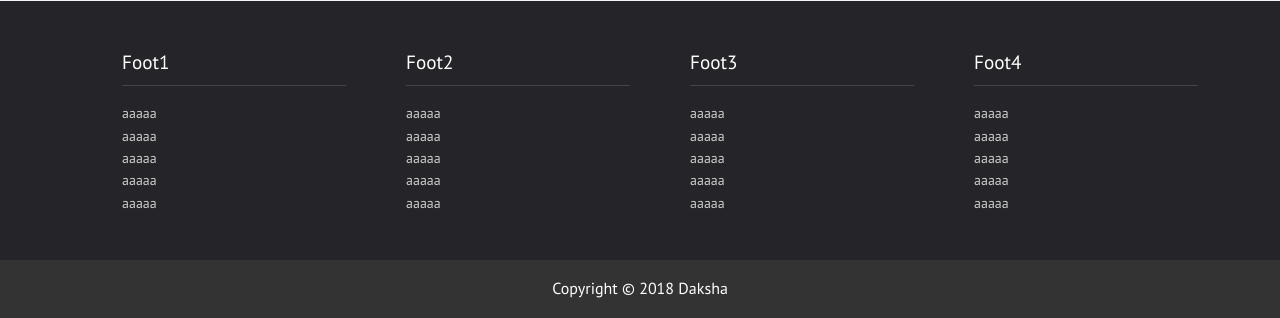
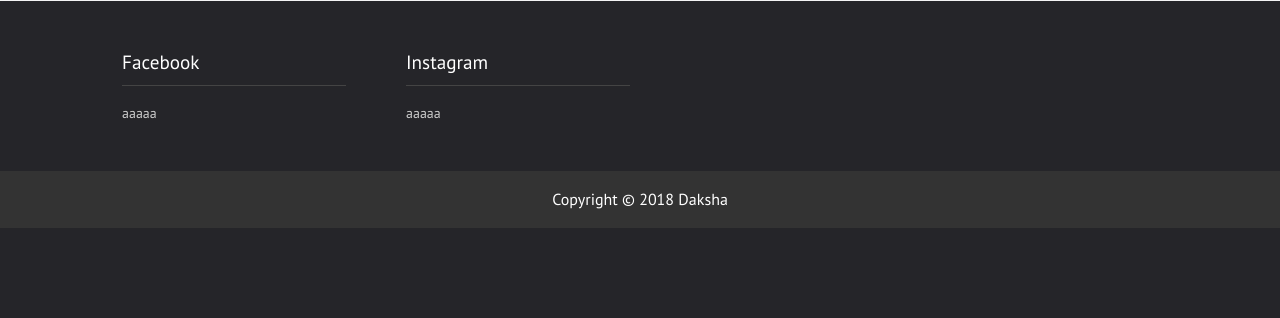
Before and after one commit to rejuls/daksha18, a Django app: page / in a window 1280 px wide. Shown: the part 5876-6194 px from the top of the page. After the commit the page ends 6104 px from the top, so only its background shows below. Run offline with Django 3.2, Linux system fonts and the light colour scheme; some libraries are stand-ins or nearby versions.

Commit message:
Add files via upload

```diff
--- a/rank/templates/css/style.css
+++ b/rank/templates/css/style.css
@@ -286,7 +287,12 @@ nav a#openup {
 .cf {
   zoom: 1;
 }
-
+.section-main h2
+{
+  border:1px solid white;
+  width:25%;
+  display: inline;
+}
 @media screen and (max-width: 780px) {
   .gift-cards {
     grid-template-columns: 1fr;
--- a/rank/templates/index.html
+++ b/rank/templates/index.html
@@ -5,7 +5,7 @@
   <meta charset="UTF-8">
   <meta name="viewport" content="width=device-width, initial-scale=1.0">
   <meta http-equiv="X-UA-Compatible" content="ie=edge">
-  <link rel="stylesheet" href="https://use.fontawesome.com/releases/v5.2.0/css/all.css" integrity="sha384-hWVjflwFxL6sNzntih27bfxkr27PmbbK/iSvJ+a4+0owXq79v+lsFkW54bOGbiDQ">
+  <link rel="stylesheet" href="https://use.fontawesome.com/releases/v5.2.0/css/all.css" integrity="sha384-hWVjflwFxL6sNzntih27bfxkr27PmbbK/iSvJ+a4+0owXq79v+lsFkW54bOGbiDQ" crossorigin="anonymous">
   <link rel="shortcut icon" type="image/x-icon" href="/favicon.ico">
   <link rel="stylesheet" href="css/style.css">
   <title>Welcome to DAKSHA </title>
@@ -105,80 +107,19 @@
     <div class="container">
       <div class="footer-cols">
         <ul>
-          <li>Foot1</li>
-          <li>
-            <a href="#">aaaaa</a>
-          </li>
-          <li>
-            <a href="#">aaaaa</a>
-          </li>
-          <li>
-            <a href="#">aaaaa</a>
-          </li>
-          <li>
-            <a href="#">aaaaa</a>
-          </li>
+          <li>Facebook</li>
           <li>
             <a href="#">aaaaa</a>
           </li>
         </ul>
 
         <ul>
-          <li>Foot2</li>
-          <li>
-            <a href="#">aaaaa</a>
-          </li>
-          <li>
-            <a href="#">aaaaa</a>
-          </li>
-          <li>
-            <a href="#">aaaaa</a>
-          </li>
-          <li>
-            <a href="#">aaaaa</a>
-          </li>
+          <li>Instagram</li>
           <li>
             <a href="#">aaaaa</a>
           </li>
         </ul>
 
-        <ul>
-          <li>Foot3</li>
-          <li>
-            <a href="#">aaaaa</a>
-          </li>
-          <li>
-            <a href="#">aaaaa</a>
-          </li>
-          <li>
-            <a href="#">aaaaa</a>
-          </li>
-          <li>
-            <a href="#">aaaaa</a>
-          </li>
-          <li>
-            <a href="#">aaaaa</a>
-          </li>
-        </ul>
-
-        <ul>
-          <li>Foot4</li>
-          <li>
-            <a href="#">aaaaa</a>
-          </li>
-          <li>
-            <a href="#">aaaaa</a>
-          </li>
-          <li>
-            <a href="#">aaaaa</a>
-          </li>
-          <li>
-            <a href="#">aaaaa</a>
-          </li>
-          <li>
-            <a href="#">aaaaa</a>
-          </li>
-        </ul>
 
       </div>
     </div>
--- a/rank/templates/js/main.js
+++ b/rank/templates/js/main.js
@@ -12,6 +12,7 @@ $(function() {
     if (w > 480 && menu.is(':hidden')) {
       menu.removeAttr('style');
     }
+
   });
 
   $('nav li').on('click', function(e) {
```
Also changed, not shown: other parts of rank/templates/css/style.css (+3 -2 lines), other parts of rank/templates/index.html (+3 -1 lines). Lines whose indentation alone changed are shown as unchanged.
